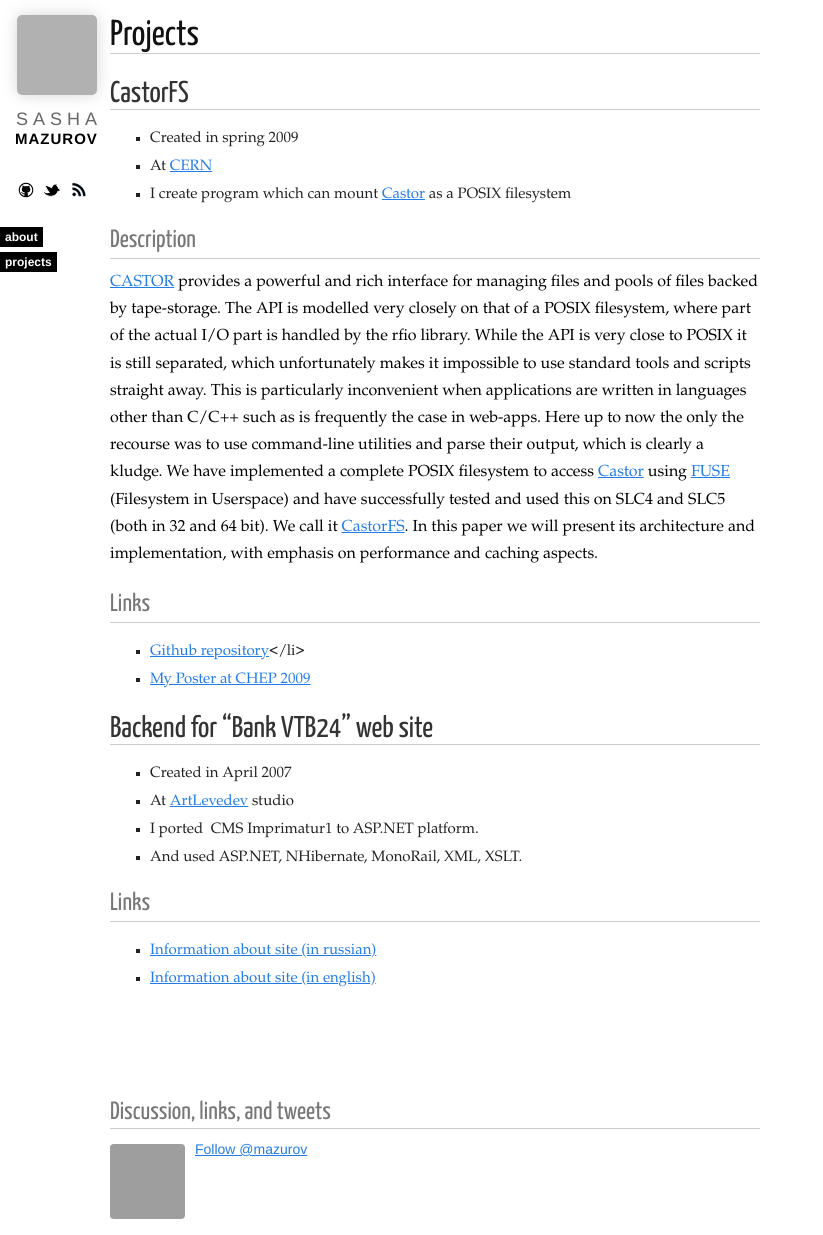
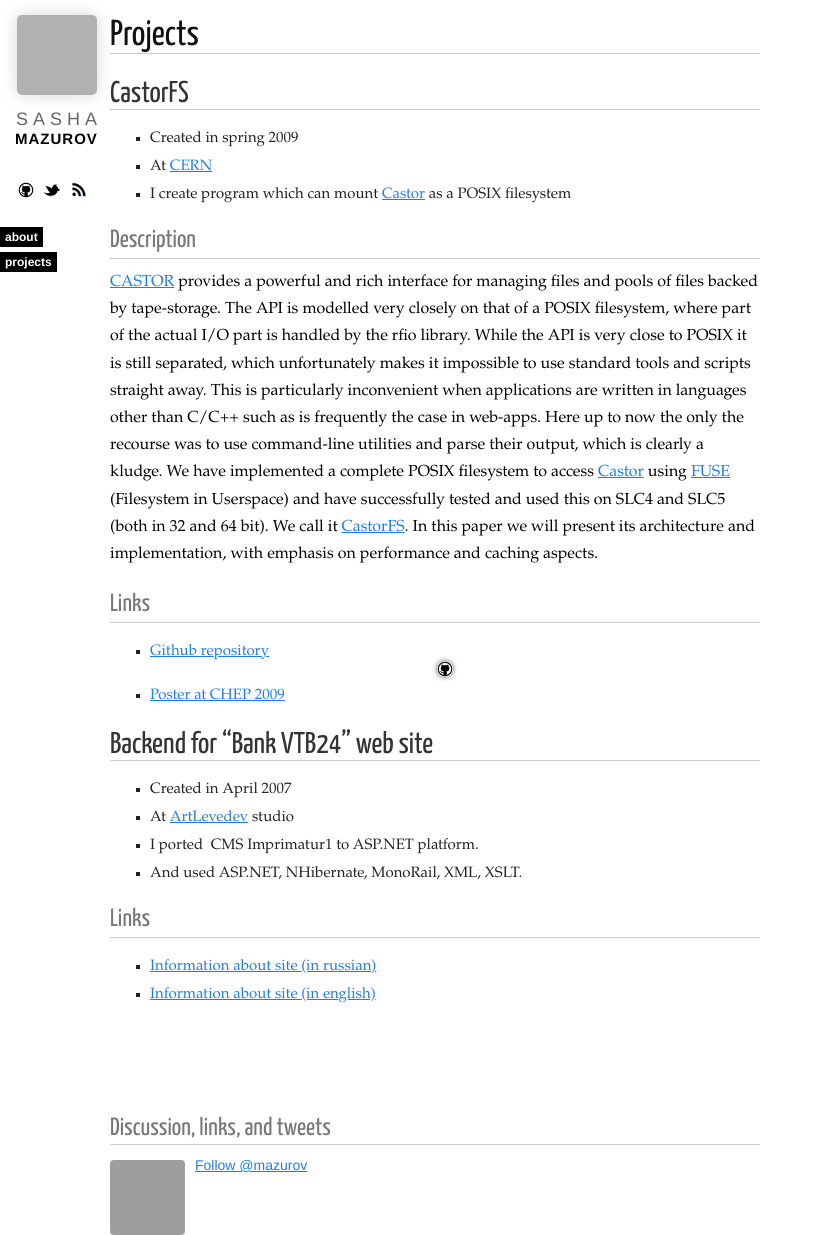
Before and after one commit to mazurov/mazurov.github.com, a Jekyll site: the page built from projects.md, in a window 1280 px wide, cut to the strip 0-1235 px from the top of the page. Shown: the whole strip, without its empty margins (0-823 px from the left). Built offline with Jekyll 4.4.1, drawn with Linux system fonts in a browser that asks for light colours; nearby versions of some CDN libraries; Markdown is read by kramdown in place of the engine named in the settings; comment, search, counter and statistics services are not loaded; grey boxes are pictures that could not be loaded.

Commit message:
Links cleanup

```diff
--- a/projects.md
+++ b/projects.md
@@ -24,8 +24,8 @@ in 32 and 64 bit). We call it <a href="http://github.com/mazurov/castorfs">Casto
 implementation, with emphasis on performance and caching&nbsp;aspects.
 
 ### Links
-* <a href="http://github.com/mazurov/castorfs">Github&nbsp;repository</a></li>
-* <a href="http://picasaweb.google.com/Alexander.Mazurov/Prague2009#5321176214170319746">My Poster at CHEP&nbsp;2009</a>
+* [Github&nbsp;repository][CASTORFS_github] <img src="/images/github.png"/>
+* [Poster at CHEP&nbsp;2009][CASTORFS_poster]
 
 ## Backend for "Bank VTB24" web site
 * Created in April&nbsp;2007
```
Also changed, not shown: other parts of projects.md (+2 -0 lines).
